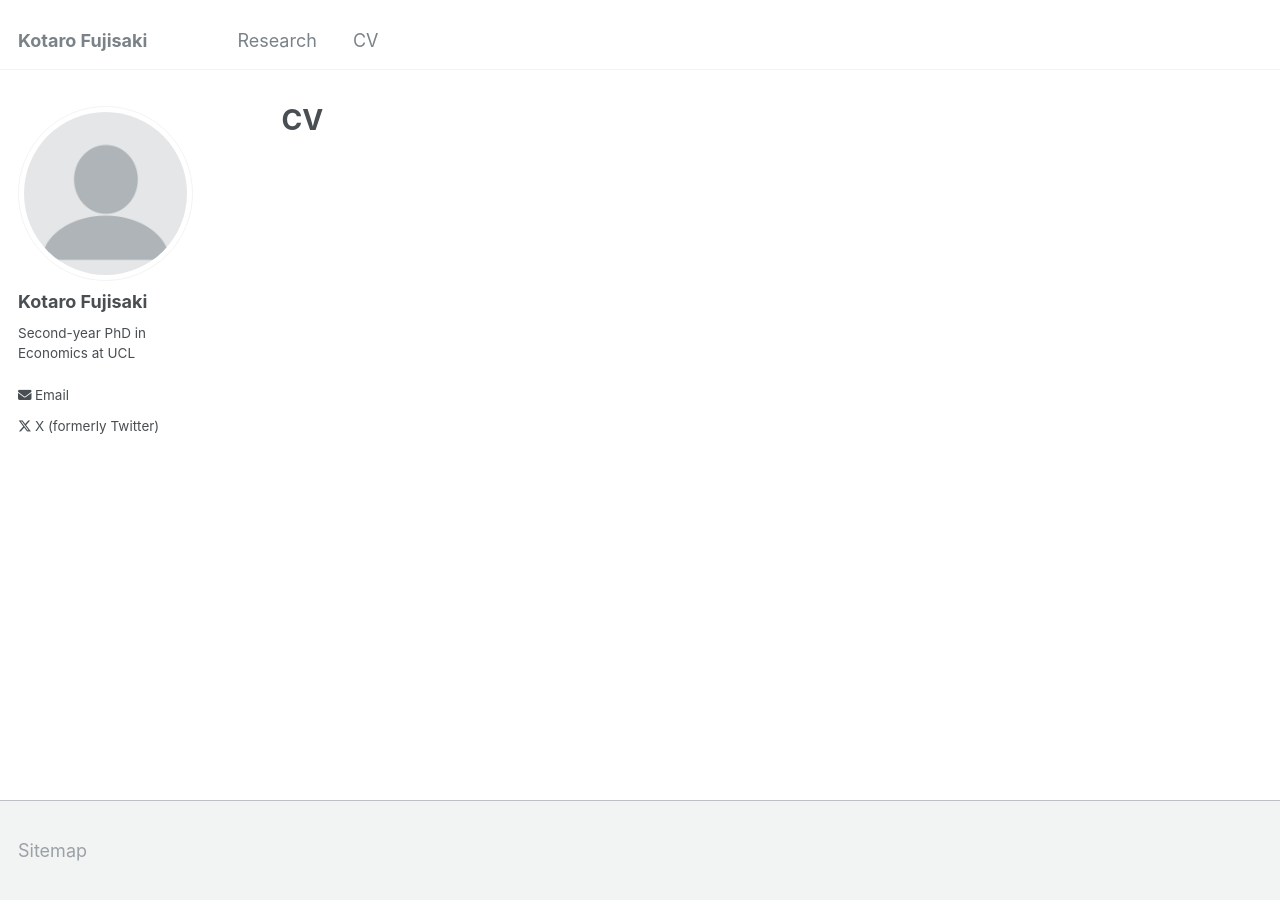
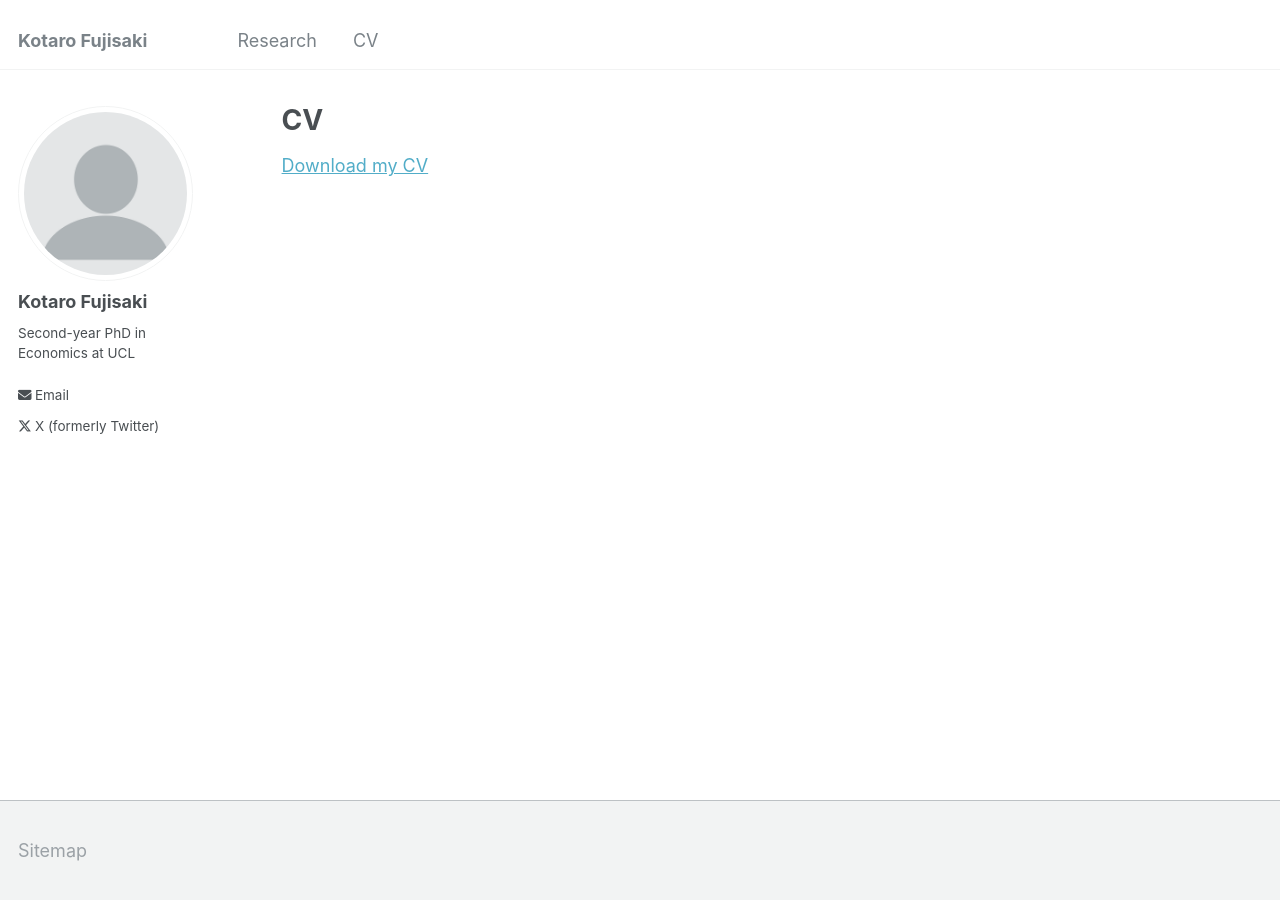
Before and after one commit to Kotaro-Fujisaki/kotaro-fujisaki.github.io, a Jekyll site: the page built from _pages/cv.md, in a window 1280 px wide. Built offline with Jekyll 4.4.1, drawn with Linux system fonts in a browser that asks for light colours.

Commit message:
Update cv.md
Signed-off-by: Kotaro-Fujisaki <163865887+Kotaro-Fujisaki@users.noreply.github.com>

```diff
--- a/_pages/cv.md
+++ b/_pages/cv.md
@@ -6,3 +6,5 @@ author_profile: true
 ---
 
 {% include base_path %}
+
+[Download my CV](https://kotaro-fujisaki.github.io/files/CV_Aug2024.pdf)
```
